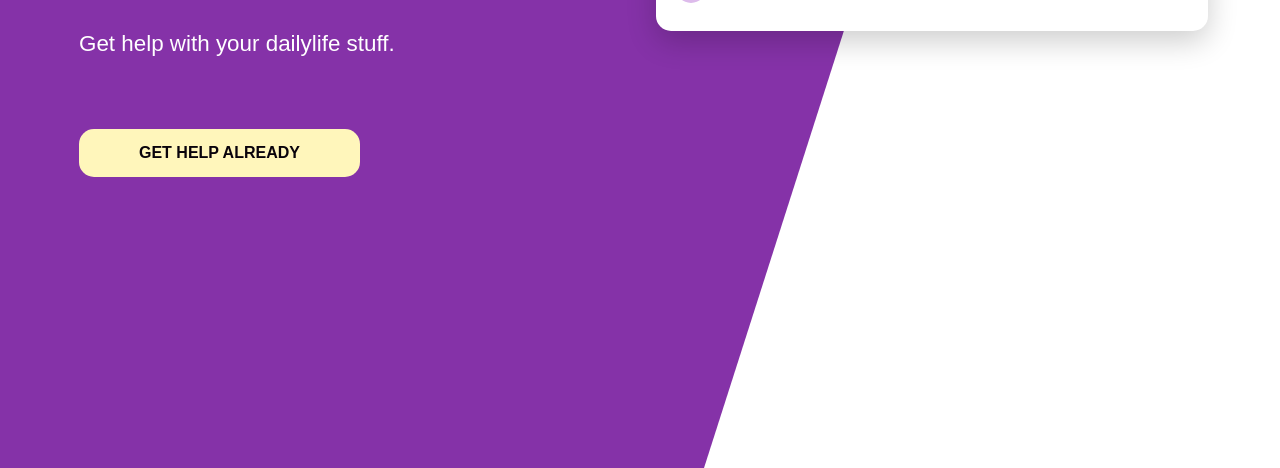
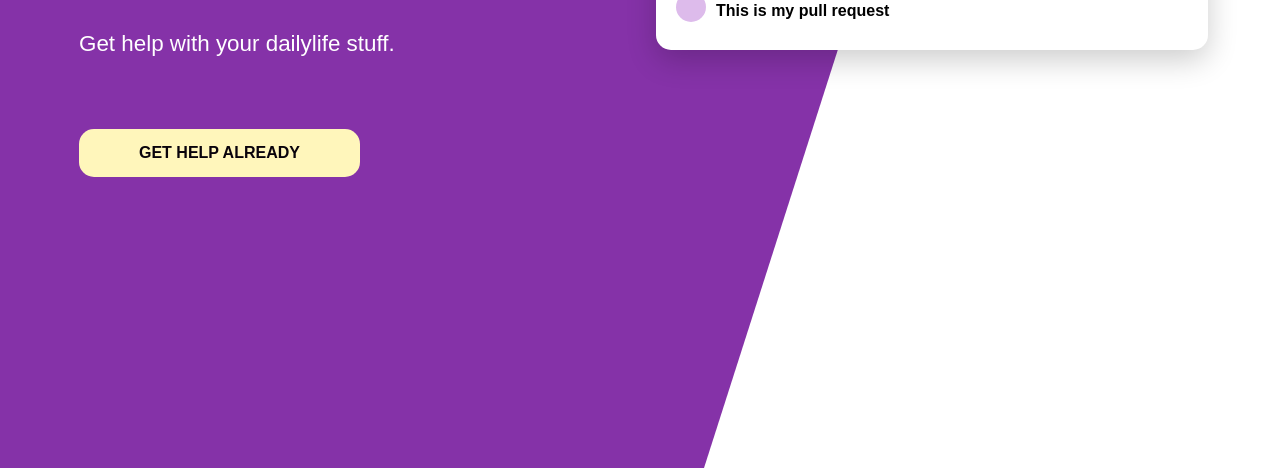
Before and after one commit to lozanomasunoyahoo/sass-workshop, a website: page index.html in a window 1280 px wide. Shown: the part 332-800 px from the top of the page. Drawn offline with Linux system fonts and the light colour scheme.

Commit message:
intento de pull request

```diff
--- a/index.html
+++ b/index.html
@@ -26,6 +26,10 @@
                     <span></span>
                     <strong>Thats deep let me help</strong>
                 </li>
+                <li>
+                    <span></span>
+                    <strong>This is my pull request</strong>
+                </li>
             </ul>
         </section>
         <section id="primary">
```
